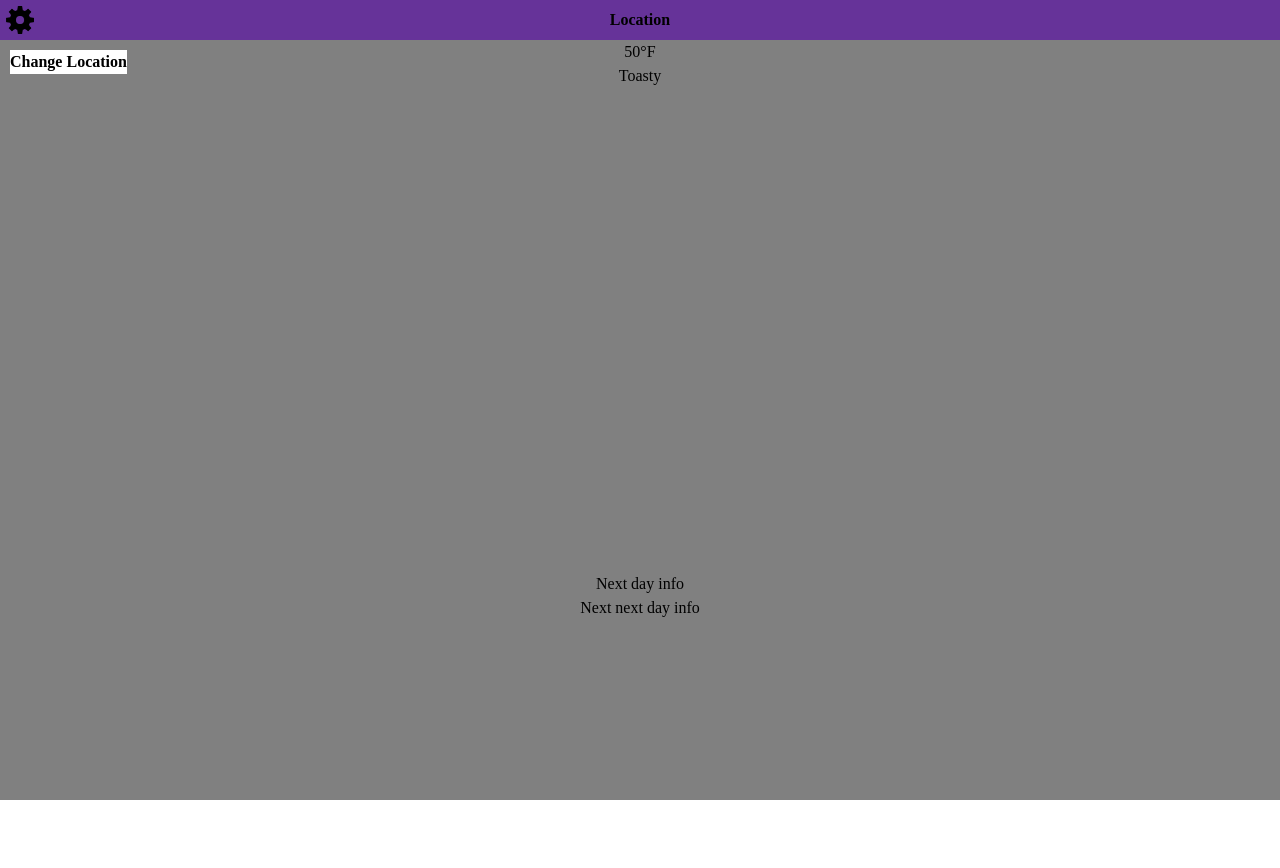
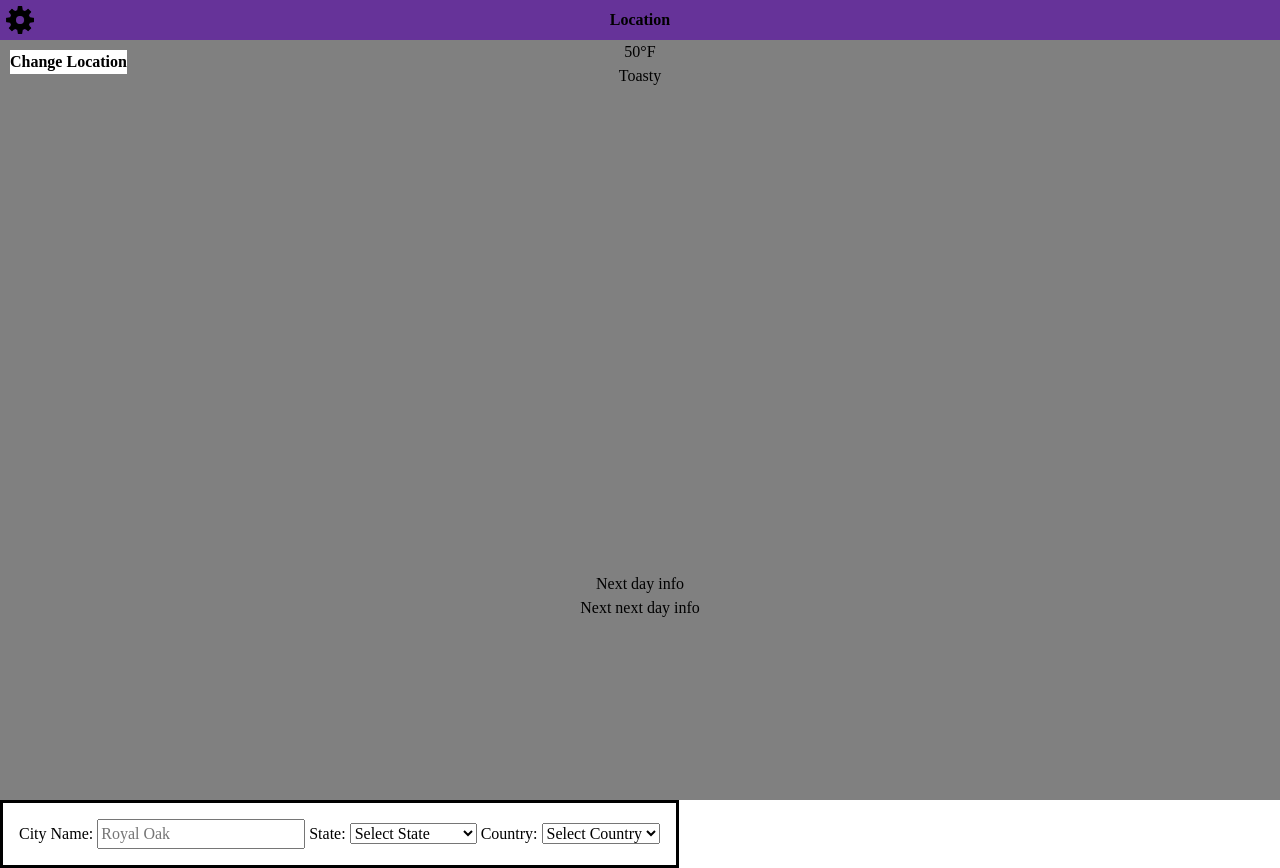
Before and after one commit to jwsmith24/nimbus, a website built with webpack: page src/index.html in a window 1280 px wide. Before the commit the page ends 800 px from the top, so only its background shows below. Built offline with nearby package versions, Linux system fonts and the light colour scheme; no server answers.

Commit message:
Add setLocation dialog

```diff
--- a/src/index.html
+++ b/src/index.html
@@ -34,4 +34,77 @@
       </div>
     </div>
   </body>
+  <dialog open>
+    <form action="none" class="location-form">
+      <label for="city-name">City Name: </label>
+      <input
+        type="text"
+        name="city-name"
+        id="city-name"
+        required
+        placeholder="Royal Oak"
+      />
+      <label for="state">State: </label>
+      <select id="states" required>
+        <option value="" disabled selected>Select State</option>
+        <option value="AL">Alabama</option>
+        <option value="AK">Alaska</option>
+        <option value="AZ">Arizona</option>
+        <option value="AR">Arkansas</option>
+        <option value="CA">California</option>
+        <option value="CO">Colorado</option>
+        <option value="CT">Connecticut</option>
+        <option value="DE">Delaware</option>
+        <option value="FL">Florida</option>
+        <option value="GA">Georgia</option>
+        <option value="HI">Hawaii</option>
+        <option value="ID">Idaho</option>
+        <option value="IL">Illinois</option>
+        <option value="IN">Indiana</option>
+        <option value="IA">Iowa</option>
+        <option value="KS">Kansas</option>
+        <option value="KY">Kentucky</option>
+        <option value="LA">Louisiana</option>
+        <option value="ME">Maine</option>
+        <option value="MD">Maryland</option>
+        <option value="MA">Massachusetts</option>
+        <option value="MI">Michigan</option>
+        <option value="MN">Minnesota</option>
+        <option value="MS">Mississippi</option>
+        <option value="MO">Missouri</option>
+        <option value="MT">Montana</option>
+        <option value="NE">Nebraska</option>
+        <option value="NV">Nevada</option>
+        <option value="NH">New Hampshire</option>
+        <option value="NJ">New Jersey</option>
+        <option value="NM">New Mexico</option>
+        <option value="NY">New York</option>
+        <option value="NC">North Carolina</option>
+        <option value="ND">North Dakota</option>
+        <option value="OH">Ohio</option>
+        <option value="OK">Oklahoma</option>
+        <option value="OR">Oregon</option>
+        <option value="PA">Pennsylvania</option>
+        <option value="RI">Rhode Island</option>
+        <option value="SC">South Carolina</option>
+        <option value="SD">South Dakota</option>
+        <option value="TN">Tennessee</option>
+        <option value="TX">Texas</option>
+        <option value="UT">Utah</option>
+        <option value="VT">Vermont</option>
+        <option value="VA">Virginia</option>
+        <option value="WA">Washington</option>
+        <option value="WV">West Virginia</option>
+        <option value="WI">Wisconsin</option>
+        <option value="WY">Wyoming</option>
+      </select>
+      <label for="country">Country:</label>
+      <select name="country" id="country" required>
+        <option value="" selected disabled>Select Country</option>
+        <option value="us">United States</option>
+        <option value="can">Canada</option>
+        <option value="mex">Mexico</option>
+      </select>
+    </form>
+  </dialog>
 </html>
--- a/src/weather.js
+++ b/src/weather.js
@@ -4,6 +4,7 @@ const cityResultLimit = 5;
 // Main call to get weather.
 export async function getWeather(cityName, stateCode, countryCode) {
   const location = await convertToLatLong(cityName, stateCode, countryCode);
+
   console.log('LAT: ' + location.lat);
   console.log('LONG: ' + location.long);
 
```
